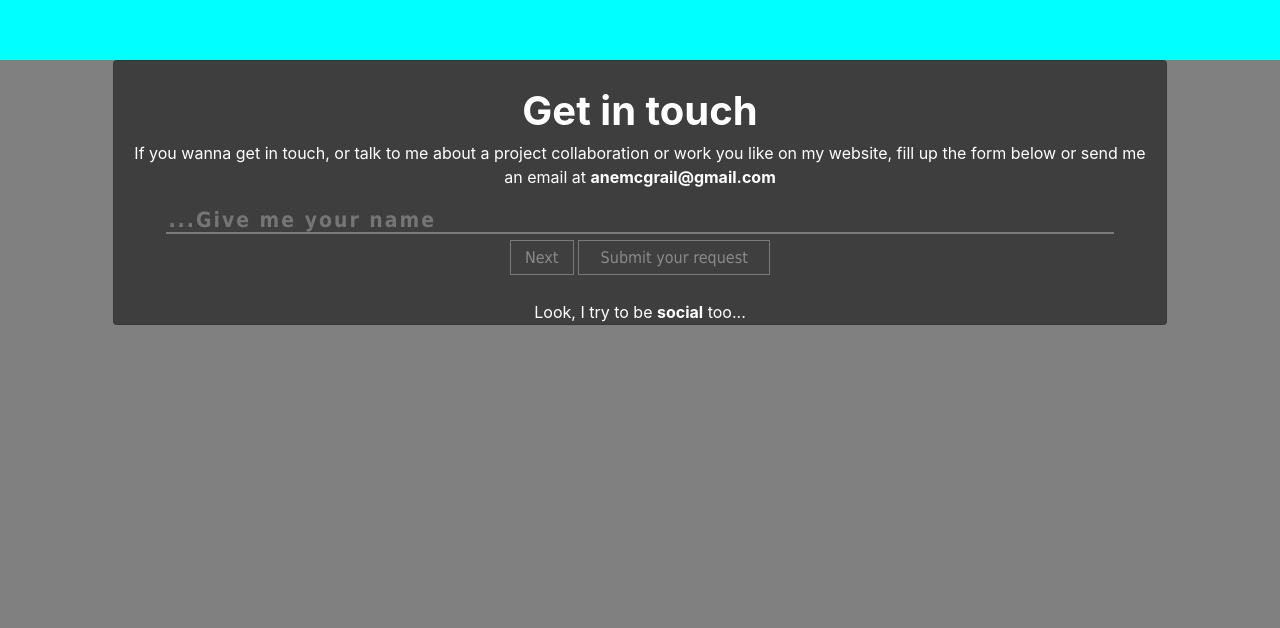
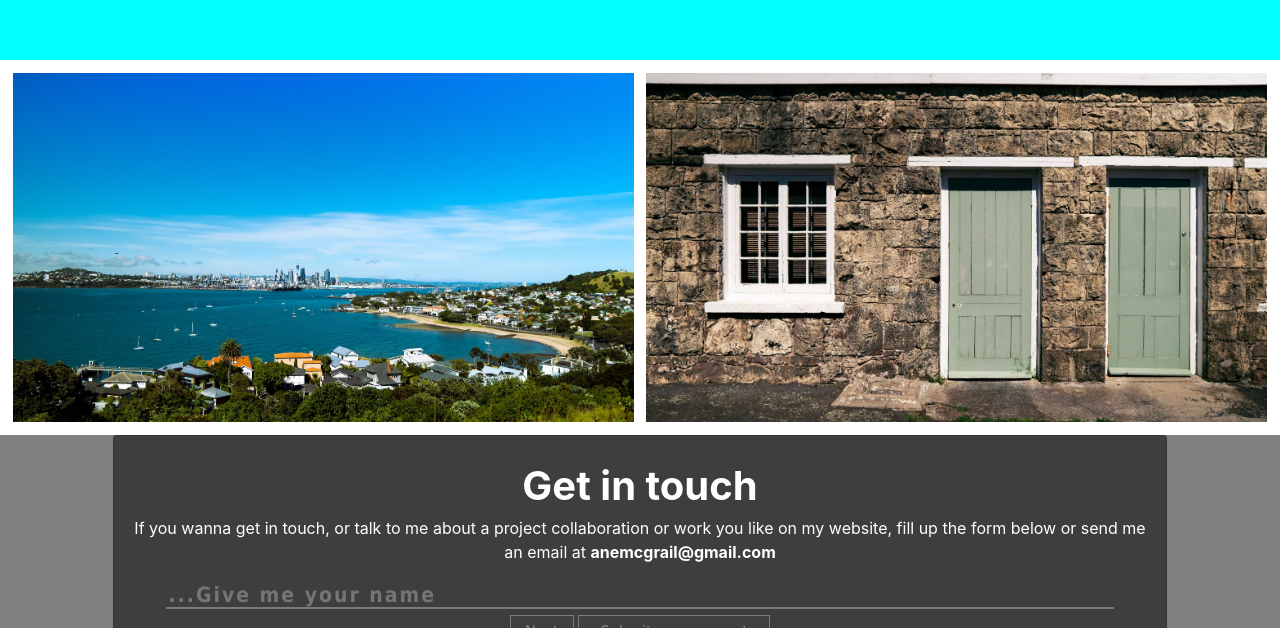
Before and after one commit to AneMcG/Personal_Journey, a plain HTML site: page index.html in a window 1280 px wide. Shown: the part 740-1368 px from the top of the page. Drawn offline with nearby package versions, Linux system fonts and the light colour scheme.

Commit message:
play with sections

```diff
--- a/index.html
+++ b/index.html
@@ -67,6 +67,13 @@
         </div>
       </nav>
     </section>
+                                  <!------- Previous work --------->
+    <section class="work">
+      <header>
+        <div class="div"><img src="/img/ackcity.jpg" alt=""></div>
+        <div class="div"><img src="/img/wall.jpg" alt=""></div>
+      </header>
+    </section>
                                     <!------- Contact Section --------->
     <section class="contact">
       <div class="container">
```
